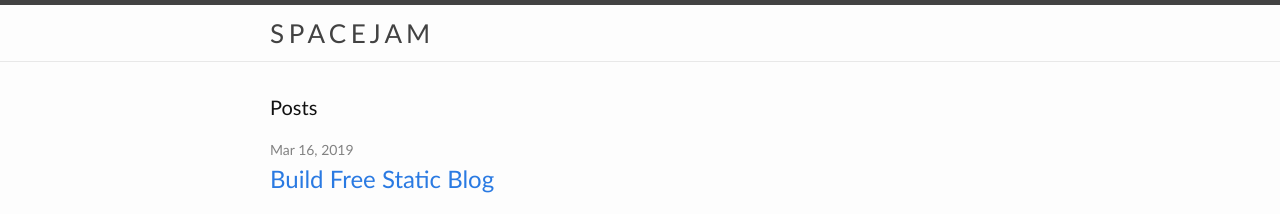
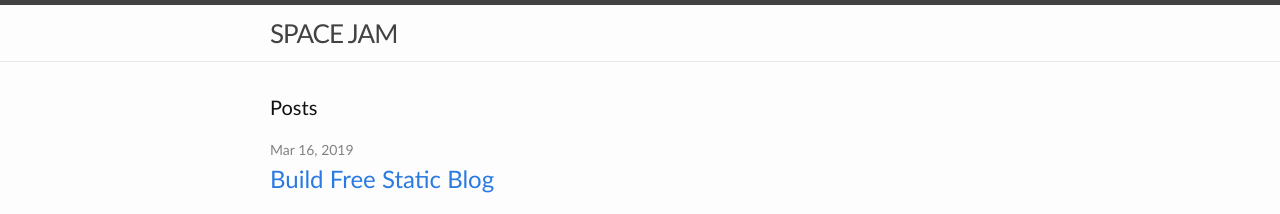
Before and after one commit to hiyuse/hiyuse, a Jekyll site: the page built from index.html, in a window 1280 px wide. Shown: the top 214 px of the page. Built offline with Jekyll 4.4.1, drawn with Linux system fonts in a browser that asks for light colours.

Commit message:
Updated Config

```diff
--- a/_config.yml
+++ b/_config.yml
@@ -1,5 +1,5 @@
 ---
-title: S P A C E    J A M
+title: SPACE JAM
 timezone: Asia/Jakarta
 collections:
   posts:
```
